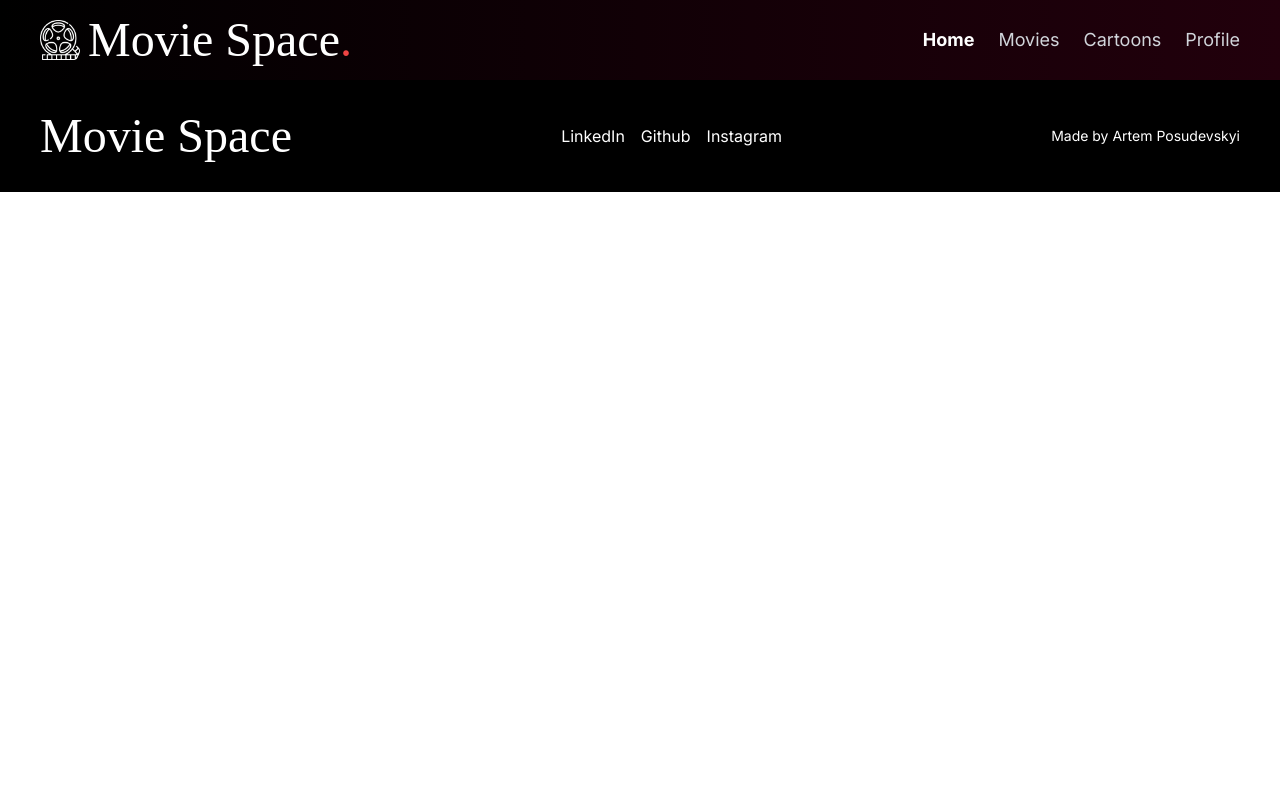
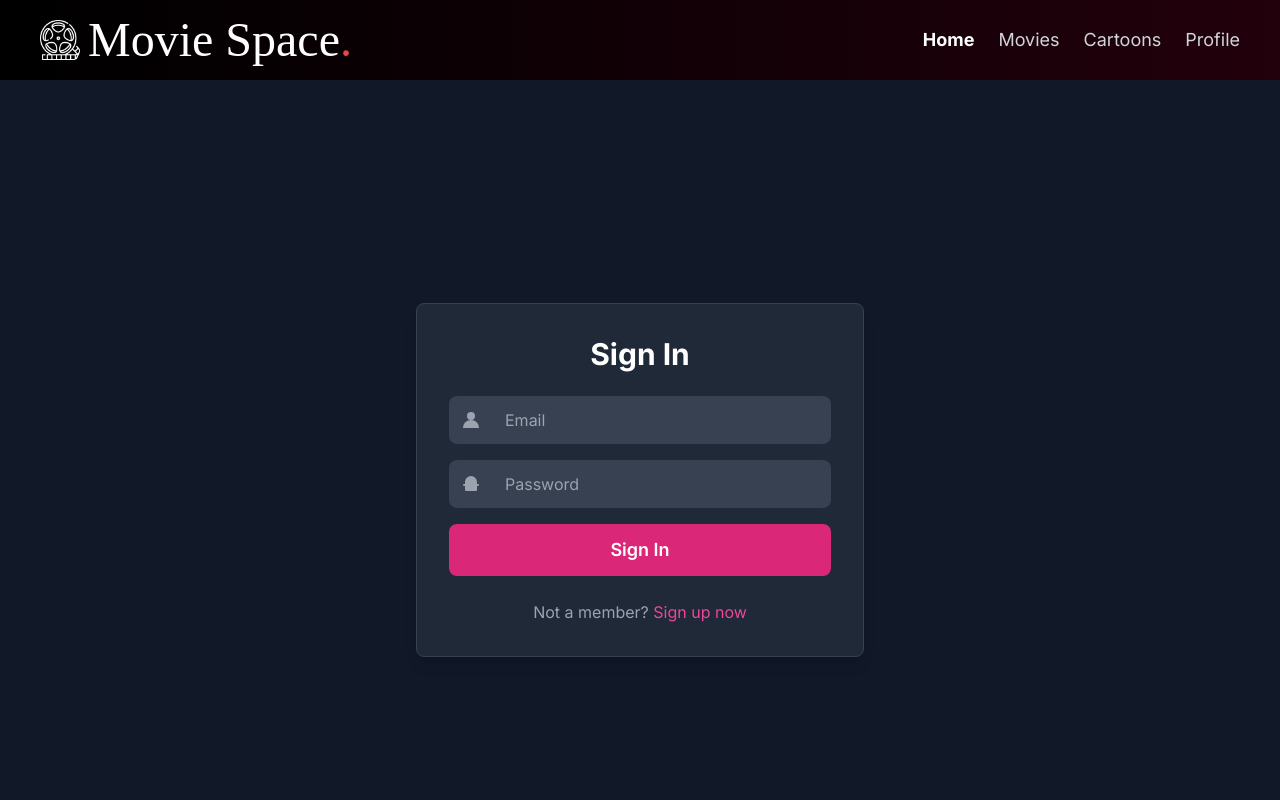
Before and after one commit to 4twerka/movieSpace, a React (Vite) app: page /login in a window 1280 px wide. Shown: the top 800 px of the page. Built offline with nearby package versions, Linux system fonts and the light colour scheme; a web font is replaced by a local one.

Commit message:
added profile page, login, register page

```diff
--- a/src/App.jsx
+++ b/src/App.jsx
@@ -5,6 +5,9 @@ import { Header } from './components/Header'
 import { MainPage } from './pages/MainPage'
 import Footer from './components/Footer'
 import { MoviePage } from './pages/MoviePage'
+import { ProfilePage } from './pages/ProfilePage';
+import { LoginPage } from './pages/LoginPage';
+import { RegisterPage } from './pages/RegisterPage';
 
 function App() {
 
@@ -15,6 +18,9 @@ function App() {
         <Routes>
           <Route path="/" element={<MainPage />}/>
           <Route path="/movie/:id" element={<MoviePage />}/>
+          <Route path='/profile' element={<ProfilePage />}/>
+          <Route path='/login' element={<LoginPage />}/>
+          <Route path='/register' element={<RegisterPage />}/>
         </Routes>
         <Footer />
       </Router>
--- a/src/components/Header.jsx
+++ b/src/components/Header.jsx
@@ -28,7 +28,7 @@ function Header() {
                     <Link to="/"><li className="text-white font-bold cursor-pointer">Home</li></Link>
                     <li className="cursor-pointer">Movies</li>
                     <li className="cursor-pointer">Cartoons</li>
-                    <li className="cursor-pointer">Profile</li>
+                    <Link to="/profile"><li className="cursor-pointer">Profile</li></Link>
                 </ul>
             </nav>
 
@@ -53,7 +53,7 @@ function Header() {
                         <Link to="/"><li className="p-3 hover:bg-gray-800 cursor-pointer">Home</li></Link>
                         <li className="p-3 hover:bg-gray-800 cursor-pointer">Movies</li>
                         <li className="p-3 hover:bg-gray-800 cursor-pointer">Cartoons</li>
-                        <li className="p-3 hover:bg-gray-800 cursor-pointer">Profile</li>
+                        <Link to="/profile"><li className="p-3 hover:bg-gray-800 cursor-pointer">Profile</li></Link>
                     </ul>
                     </motion.div>
                 ) : null}
--- /dev/null
+++ b/src/pages/LoginPage.jsx
@@ -0,0 +1,54 @@
+import React from "react";
+import { Link } from "react-router-dom";
+
+function LoginPage() {
+    return (
+        <div className="min-h-screen interFont flex items-center justify-center bg-gray-900">
+      <div className="w-full max-w-md p-8 space-y-6 bg-gray-800 rounded-lg shadow-lg border border-gray-700">
+        <h2 className="text-3xl font-bold text-center text-white">Sign In</h2>
+        <form action="https://httpbin.org/post" method="POST" className="space-y-4">
+          <div className="flex items-center bg-gray-700 rounded-lg overflow-hidden">
+            <span className="px-3 text-gray-400">
+              <svg className="w-5 h-5" viewBox="0 0 20 20" fill="currentColor">
+                <path d="M10 10a4 4 0 100-8 4 4 0 000 8z" />
+                <path fillRule="evenodd" d="M2 18a8 8 0 1116 0H2z" clipRule="evenodd" />
+              </svg>
+            </span>
+            <input
+              type="email"
+              name="email"
+              className="w-full p-3 text-white bg-transparent focus:outline-none"
+              placeholder="Email"
+              required
+            />
+          </div>
+          <div className="flex items-center bg-gray-700 rounded-lg overflow-hidden">
+            <span className="px-3 text-gray-400">
+              <svg className="w-5 h-5" viewBox="0 0 20 20" fill="currentColor">
+                <path fillRule="evenodd" d="M10 2a6 6 0 00-6 6v2H3a1 1 0 000 2h1v4a1 1 0 001 1h10a1 1 0 001-1v-4h1a1 1 0 000-2h-1V8a6 6 0 00-6-6z" clipRule="evenodd" />
+              </svg>
+            </span>
+            <input
+              type="password"
+              name="password"
+              className="w-full p-3 text-white bg-transparent focus:outline-none"
+              placeholder="Password"
+              required
+            />
+          </div>
+          <button
+            type="submit"
+            className="w-full py-3 text-lg font-semibold text-white bg-pink-600 rounded-lg hover:bg-pink-500 transition"
+          >
+            Sign In
+          </button>
+        </form>
+        <p className="text-center text-gray-400">
+          Not a member? <Link to="/register" className="text-pink-500 hover:underline">Sign up now</Link>
+        </p>
+      </div>
+    </div>
+    );
+}
+
+export { LoginPage };
--- a/src/pages/MoviePage.jsx
+++ b/src/pages/MoviePage.jsx
@@ -10,9 +10,11 @@ const MoviePage = () => {
   const { id } = useParams();
   const [movie, setMovie] = useState(null);
   const [trailer, setTrailer] = useState(null);
+  const [isLoading, setIsLoading] = useState(true);
 
   useEffect(() => {
     const fetchMovie = async () => {
+      setIsLoading(true);
       try {
         const response = await fetch(`${BASE_URL}/movie/${id}?api_key=${API_KEY}&language=en-US`);
         const data = await response.json();
@@ -30,6 +32,8 @@ const MoviePage = () => {
         }
       } catch (error) {
         console.error(error);
+      } finally {
+        setIsLoading(false);
       }
     };
 
@@ -40,7 +44,8 @@ const MoviePage = () => {
 
   return (
     <div className="min-h-screen interFont bg-black text-white px-4 md:px-8 py-10">
-      <div className="max-w-7xl mx-auto space-y-8">
+      {isLoading ? (<div className="flex justify-center text-5xl text-white items-center">Loading...</div>) : (
+        <div className="max-w-7xl mx-auto space-y-8">
 
         <h1 className="text-3xl md:text-5xl font-bold">{movie.title}</h1>
         <p className="text-gray-400 text-lg">
@@ -87,6 +92,7 @@ const MoviePage = () => {
           </div>
         </div>
       </div>
+      )}
     </div>
   );
 };
--- /dev/null
+++ b/src/pages/ProfilePage.jsx
@@ -0,0 +1,30 @@
+import React from "react";
+
+function ProfilePage() {
+    return (
+        <div className="min-h-screen bg-black text-white flex flex-col items-center py-12 px-6">
+      <div className="max-w-4xl w-full space-y-10 text-center">
+        <h1 className="text-5xl font-bold tracking-wide">User Profile</h1>
+        <div className="bg-gray-900 p-8 rounded-2xl shadow-lg border border-gray-800">
+          <p className="text-xl font-semibold">Name: John</p>
+          <p className="text-xl font-semibold">Surname: Doe</p>
+          <p className="text-md text-gray-400">Age: 28</p>
+          <p className="text-md text-gray-400">Favorite Genre: Sci-Fi</p>
+        </div>
+        <div className="w-full">
+          <h2 className="text-3xl font-semibold mb-6">Favorite Movies</h2>
+          <div className="grid grid-cols-2 gap-6 sm:grid-cols-3 md:grid-cols-4 lg:grid-cols-4">
+            {[1, 2, 3, 4].map((id) => (
+              <div key={id} className="bg-gray-900 p-4 rounded-xl shadow-md border border-gray-800 hover:bg-gray-800 transition">
+                <div className="w-full h-56 bg-gray-800 rounded-lg"></div>
+                <p className="mt-3 text-base font-medium truncate">Movie Title {id}</p>
+              </div>
+            ))}
+          </div>
+        </div>
+      </div>
+    </div>
+    );
+}
+
+export { ProfilePage }
--- /dev/null
+++ b/src/pages/RegisterPage.jsx
@@ -0,0 +1,72 @@
+import React from "react";
+import { Link } from "react-router-dom";
+
+function RegisterPage() {
+    return (
+        <div className="min-h-screen interFont flex items-center justify-center bg-gray-900">
+            <div className="w-full max-w-md p-8 space-y-6 bg-gray-800 rounded-lg shadow-lg border border-gray-700">
+                <h2 className="text-3xl font-bold text-center text-white">Sign Up</h2>
+                <form action="https://httpbin.org/post" method="POST" className="space-y-4">
+                    <div className="flex items-center bg-gray-700 rounded-lg overflow-hidden">
+                        <input
+                            type="text"
+                            name="firstName"
+                            className="w-full p-3 text-white bg-transparent focus:outline-none"
+                            placeholder="First Name"
+                            required
+                        />
+                    </div>
+                    <div className="flex items-center bg-gray-700 rounded-lg overflow-hidden">
+                        <input
+                            type="text"
+                            name="lastName"
+                            className="w-full p-3 text-white bg-transparent focus:outline-none"
+                            placeholder="Last Name"
+                            required
+                        />
+                    </div>
+                    <div className="flex items-center bg-gray-700 rounded-lg overflow-hidden">
+                        <input
+                            type="number"
+                            name="age"
+                            className="w-full p-3 text-white bg-transparent focus:outline-none"
+                            placeholder="Age"
+                            required
+                            min="7"
+                            defaultValue="7"
+                        />
+                    </div>
+                    <div className="flex items-center bg-gray-700 rounded-lg overflow-hidden">
+                        <input
+                            type="email"
+                            name="email"
+                            className="w-full p-3 text-white bg-transparent focus:outline-none"
+                            placeholder="Email"
+                            required
+                        />
+                    </div>
+                    <div className="flex items-center bg-gray-700 rounded-lg overflow-hidden">
+                        <input
+                            type="password"
+                            name="password"
+                            className="w-full p-3 text-white bg-transparent focus:outline-none"
+                            placeholder="Password"
+                            required
+                        />
+                    </div>
+                    <button
+                        type="submit"
+                        className="w-full py-3 text-lg font-semibold text-white bg-pink-600 rounded-lg hover:bg-pink-500 transition"
+                    >
+                        Sign Up
+                    </button>
+                </form>
+                <p className="text-center text-gray-400">
+                    Already have an account? <Link to="/login" className="text-pink-500 hover:underline">Sign in</Link>
+                </p>
+            </div>
+        </div>
+    );
+}
+
+export { RegisterPage };
```
Also changed, not shown: src/components/Cartoon.jsx (+9 -3 lines), src/components/Recommend.jsx (+17 -5 lines), src/components/Trending.jsx (+9 -2 lines).
